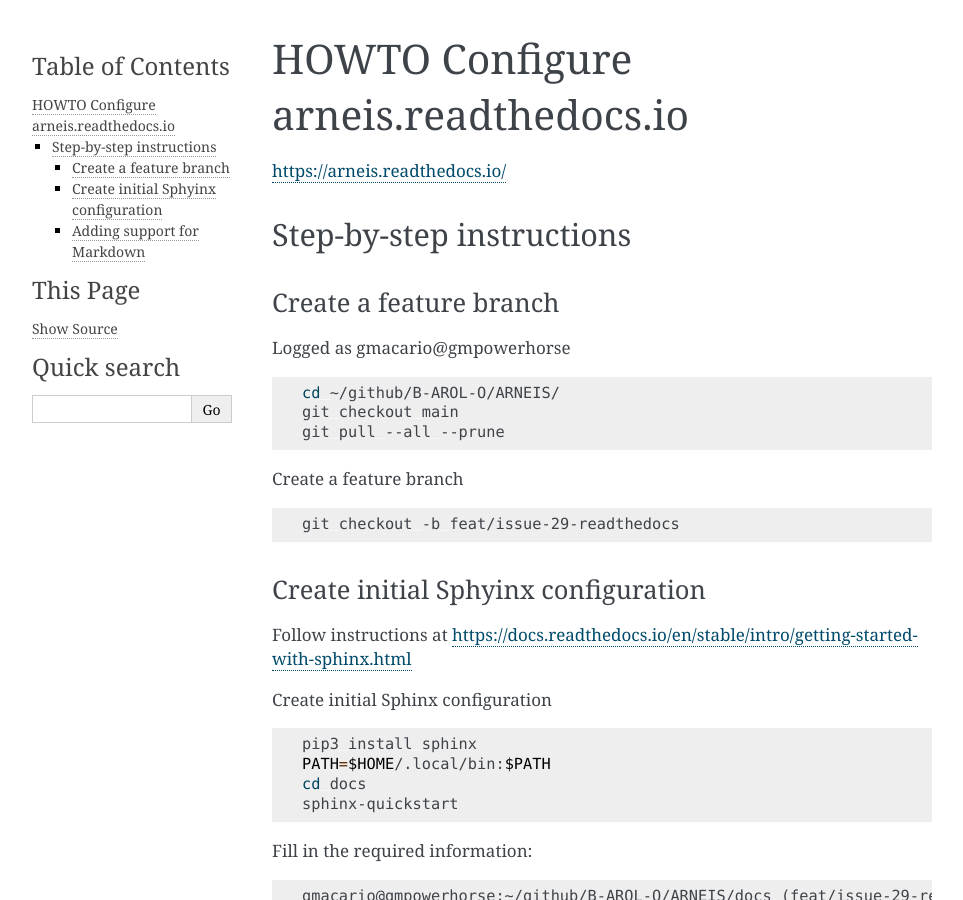
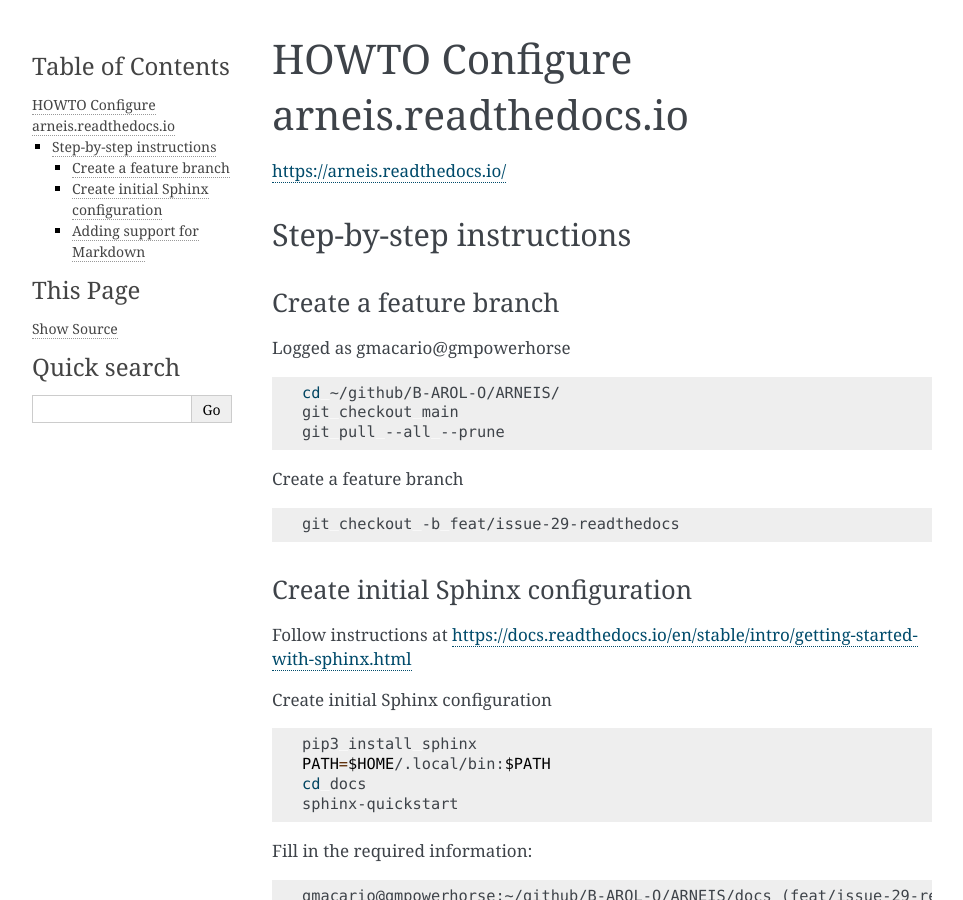
Before and after one commit to B-AROL-O/ARNEIS, a Sphinx documentation site: the page built from docs/howto/howto-configure-arneis-readthedocs-io.md, in a window 1280 px wide and 900 px high. Shown: the whole window, without its empty margins (148-1111 px from the left). Built offline with Sphinx 7.4.7, drawn with Linux system fonts in a browser that asks for light colours.

Commit message:
Fix typo in section title

````diff
--- a/docs/howto/howto-configure-arneis-readthedocs-io.md
+++ b/docs/howto/howto-configure-arneis-readthedocs-io.md
@@ -20,7 +20,7 @@
 git checkout -b feat/issue-29-readthedocs
 ```
 
-### Create initial Sphyinx configuration
+### Create initial Sphinx configuration
 
 Follow instructions at <https://docs.readthedocs.io/en/stable/intro/getting-started-with-sphinx.html>
 
````
